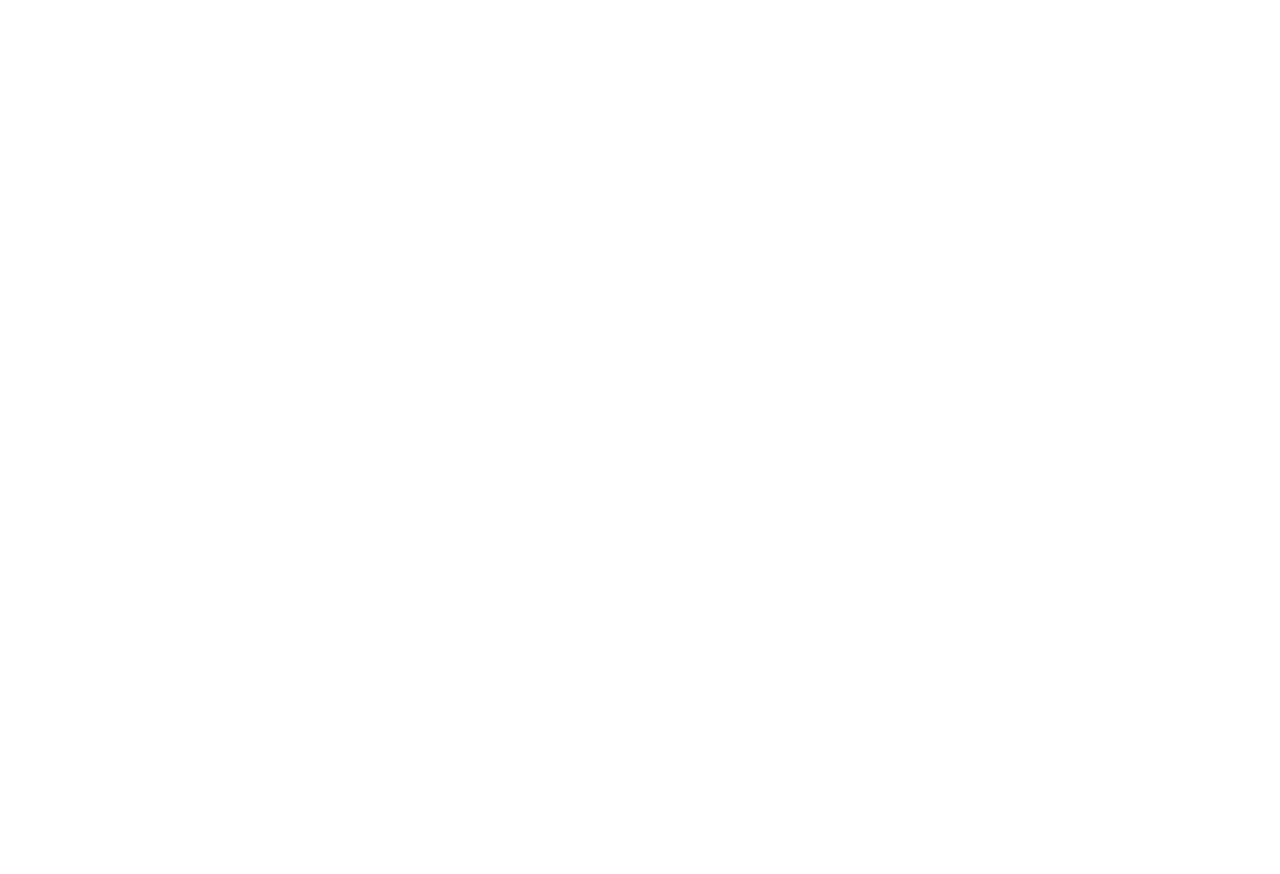
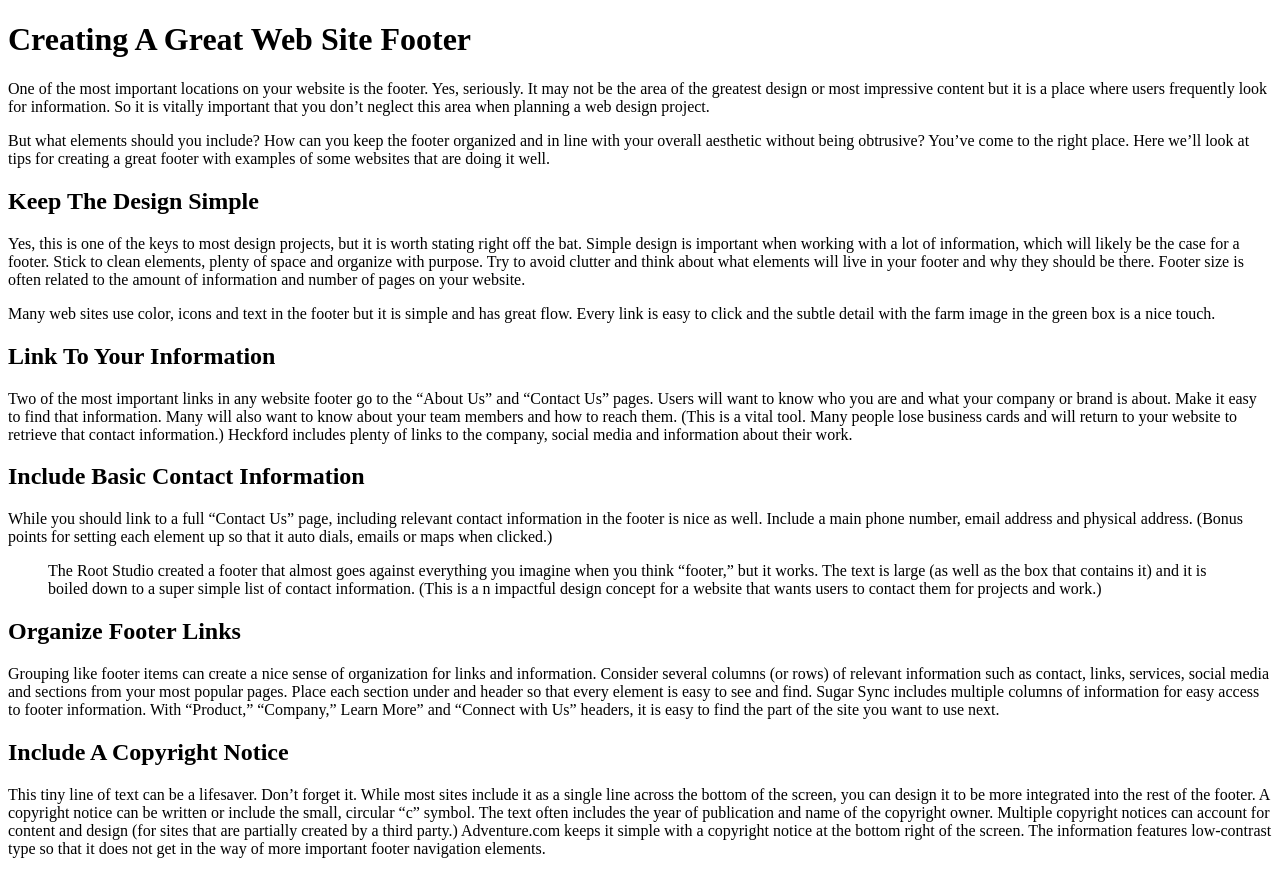
Before and after one commit to comp-1017/1017-sep-2021-oa09-workbook-KArneson1, a plain HTML site: page semantics-section-basics/index.html in a window 1280 px wide. Before the commit the page ends 800 px from the top, so only its background shows below. Drawn offline with Linux system fonts and the light colour scheme.

Commit message:
In-class lesson
10/06/21
wrote basic html index for various elements

```diff
--- a/semantics-section-basics/index.html
+++ b/semantics-section-basics/index.html
@@ -1,11 +1,82 @@
 <!DOCTYPE html>
 <html lang="en-us">
+
 <head>
-        <title>on the title page tab</title>
+    <title>Semantics: Sections</title>
     <meta charset="utf-8">
     <meta name="author" content="Keegan Arneson">
 </head>
+
 <body>
+    <header>
+        <h1>Creating A Great Web Site Footer</h1>
+        <p>One of the most important locations on your website is the footer. Yes, seriously. It may not be the area of
+            the greatest design or most impressive content but it is a place where users frequently look for
+            information. So it is vitally important that you don’t neglect this area when planning a web design project.
+        </p>
+        <p>But what elements should you include? How can you keep the footer organized and in line with your overall
+            aesthetic without being obtrusive? You’ve come to the right place. Here we’ll look at tips for creating a
+            great footer with examples of some websites that are doing it well.</p>
+    </header>
+    <main>
+
+        <section>
+            <h2>Keep The Design Simple</h2>
+            <p>Yes, this is one of the keys to most design projects, but it is worth stating right off the bat. Simple
+                design is important when working with a lot of information, which will likely be the case for a footer.
+                Stick to clean elements, plenty of space and organize with purpose. Try to avoid clutter and think about
+                what elements will live in your footer and why they should be there. Footer size is often related to the
+                amount of information and number of pages on your website.
+            </p>
+            <p>Many web sites use color, icons and text in the footer but it is simple and has great flow. Every link is
+                easy to click and the subtle detail with the farm image in the green box is a nice touch.</p>
+        </section>
+        <section>
+            <h2>Link To Your Information</h2>
+            <p>Two of the most important links in any website footer go to the “About Us” and “Contact Us” pages. Users
+                will want to know who you are and what your company or brand is about. Make it easy to find that
+                information. Many will also want to know about your team members and how to reach them. (This is a vital
+                tool. Many people lose business cards and will return to your website to retrieve that contact
+                information.) Heckford includes plenty of links to the company, social media and information about their
+                work.</p>
+        </section>
+        <section>
+            <h2>Include Basic Contact Information</h2>
+            <p>While you should link to a full “Contact Us” page, including relevant contact information in the footer
+                is nice as well. Include a main phone number, email address and physical address. (Bonus points for
+                setting each element up so that it auto dials, emails or maps when clicked.)</p>
+            <blockquote>The Root Studio created a footer that almost goes against everything you imagine when you think
+                “footer,” but it works. The text is large (as well as the box that contains it) and it is boiled down to
+                a super simple list of contact information. (This is a n impactful design concept for a website that
+                wants users to contact them for projects and work.)</blockquote>
+        </section>
+        <section>
+            <h2>Organize Footer Links</h2>
+            <p>Grouping like footer items can create a nice sense of organization for links and information. Consider
+                several columns (or rows) of relevant information such as contact, links, services, social media and
+                sections from your most popular pages. Place each section under and header so that every element is easy
+                to see and find.
+                Sugar Sync includes multiple columns of information for easy access to footer information. With
+                “Product,” “Company,” Learn More” and “Connect with Us” headers, it is easy to find the part of the site
+                you want to use next.
+            </p>
+
+        </section>
+        <section>
+            <h2>Include A Copyright Notice</h2>
+            <p>This tiny line of text can be a lifesaver. Don’t forget it. While most sites include it as a single line
+                across the bottom of the screen, you can design it to be more integrated into the rest of the footer. A
+                copyright notice can be written or include the small, circular “c” symbol. The text often includes the
+                year of publication and name of the copyright owner. Multiple copyright notices can account for content
+                and design (for sites that are partially created by a third party.)
+                Adventure.com keeps it simple with a copyright notice at the bottom right of the screen. The information
+                features low-contrast type so that it does not get in the way of more important footer navigation
+                elements.
+            </p>
+        </section>
+
+    </main>
 
 </body>
+
 </html>
```
Lines whose indentation alone changed are shown as unchanged.
